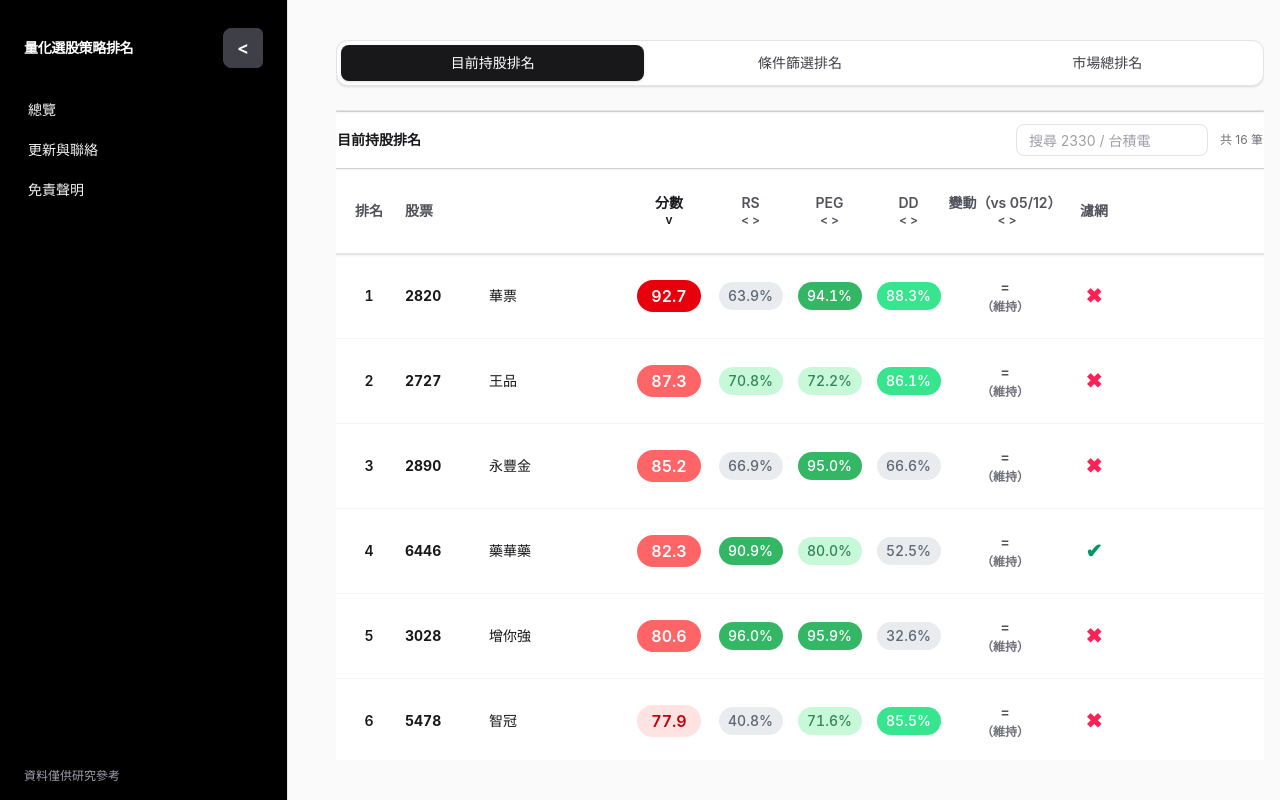
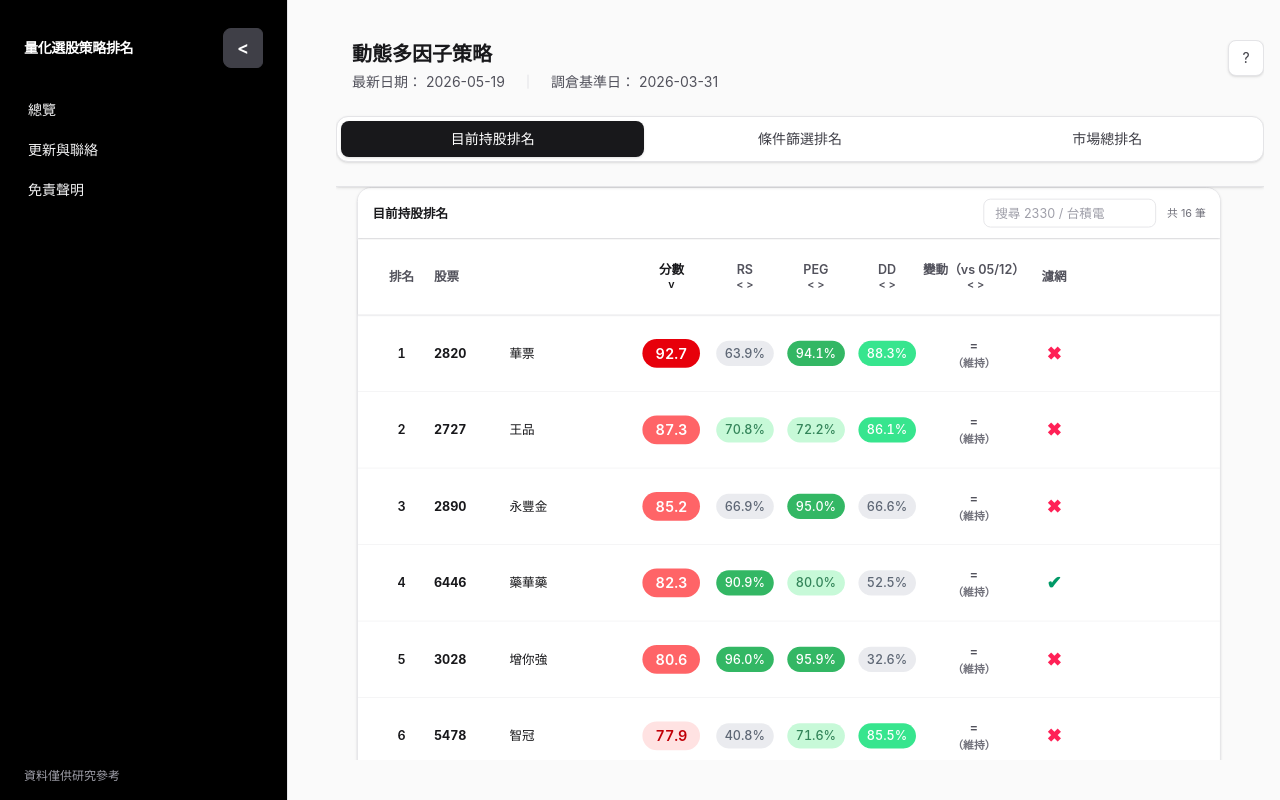
Before and after one commit to amu-0713/my-stock-rank, a React (Vite) app: page /strategy/1 in a window 1280 px wide. Built offline with nearby package versions, Linux system fonts and the light colour scheme.

Commit message:
Update StrategyPage.jsx

```diff
--- a/src/pages/StrategyPage.jsx
+++ b/src/pages/StrategyPage.jsx
@@ -105,7 +105,7 @@ export default function StrategyPage() {
     <AppSidebarLayout contentClassName="max-w-[960px] mx-auto">
       <div className="flex h-[calc(100vh-3rem)] min-h-0 flex-col sm:h-[calc(100vh-5rem)] max-w-[960px] mx-auto landscape:max-w-none landscape:mx-0 landscape:w-[calc(100%+2rem)] landscape:-mx-4 landscape:overflow-x-hidden">
         <div className="sticky top-0 z-50 space-y-4 border-b border-zinc-200 bg-zinc-50 pb-4 shadow-sm sm:space-y-6 sm:pb-6">
-          <div className="flex items-start justify-between gap-3 landscape:hidden sm:flex">
+          <div className="flex items-start justify-between gap-3 landscape:hidden landscape:sm:flex">
             <div>
               <div className="pl-4 text-lg font-semibold sm:text-xl">{title}</div>
               {/* 日期資訊 - 手機版自動換行 */}
@@ -148,6 +148,8 @@ export default function StrategyPage() {
             </div>
           ) : (
             <div className="h-full min-h-0 landscape:h-[calc(100vh-3rem-1px)]">
+              {/* 手機橫向：縮小固定區塊高度、並留右側安全邊距避免被系統 UI 擋住 */}
+              <div className="h-full min-h-0 landscape:pr-6 landscape:scale-[0.9] landscape:origin-top-left landscape:w-[111.111%]">
                 <RankList
                   title={tabItems.find((tab) => tab.id === activeTab)?.label}
                   rows={data?.[activeTab] ?? []}
@@ -157,6 +159,7 @@ export default function StrategyPage() {
                   strategyId={id}                    // ← 關鍵：傳給 RankList 判斷要顯示哪些欄位
                 />
               </div>
+            </div>
           )}
         </div>
       </div>
```
Lines whose indentation alone changed are shown as unchanged.
